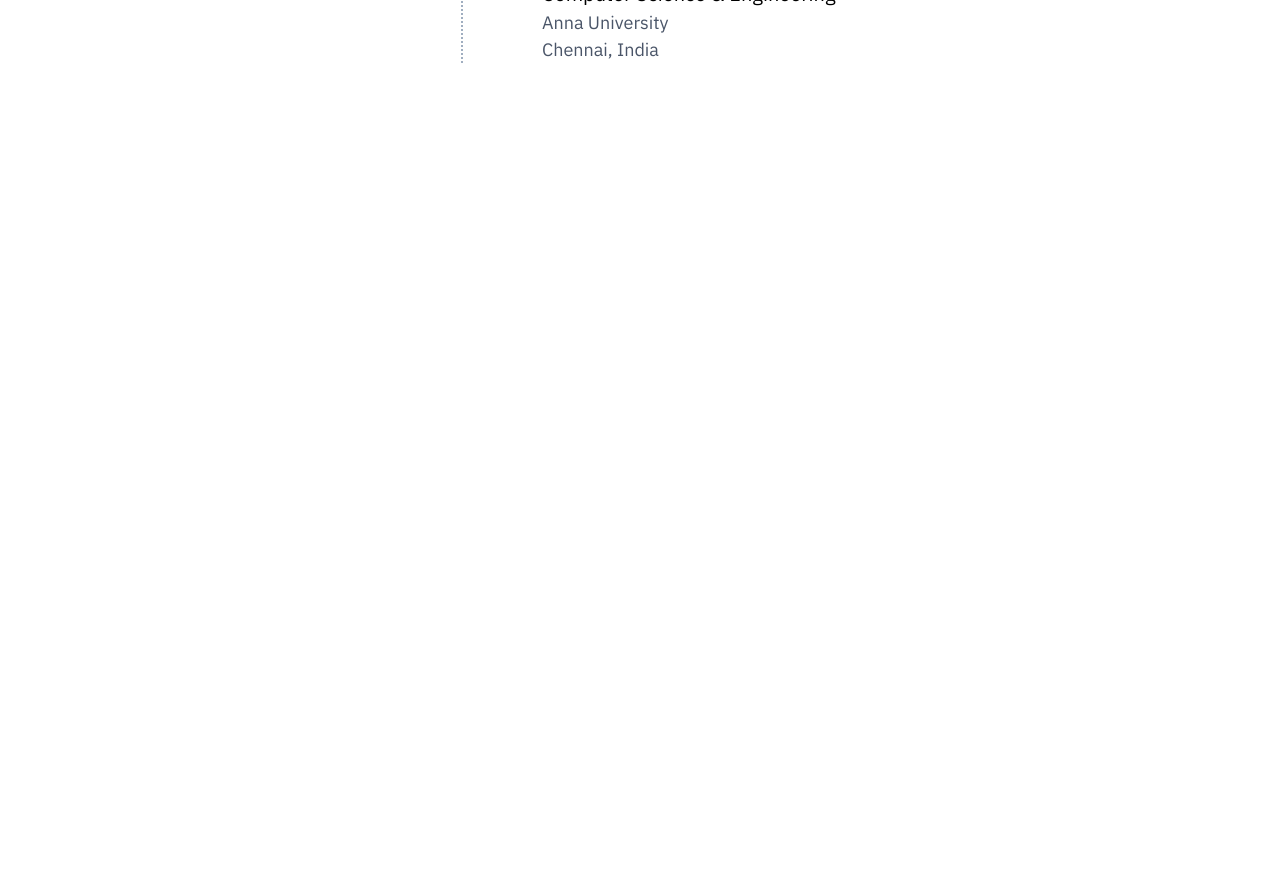
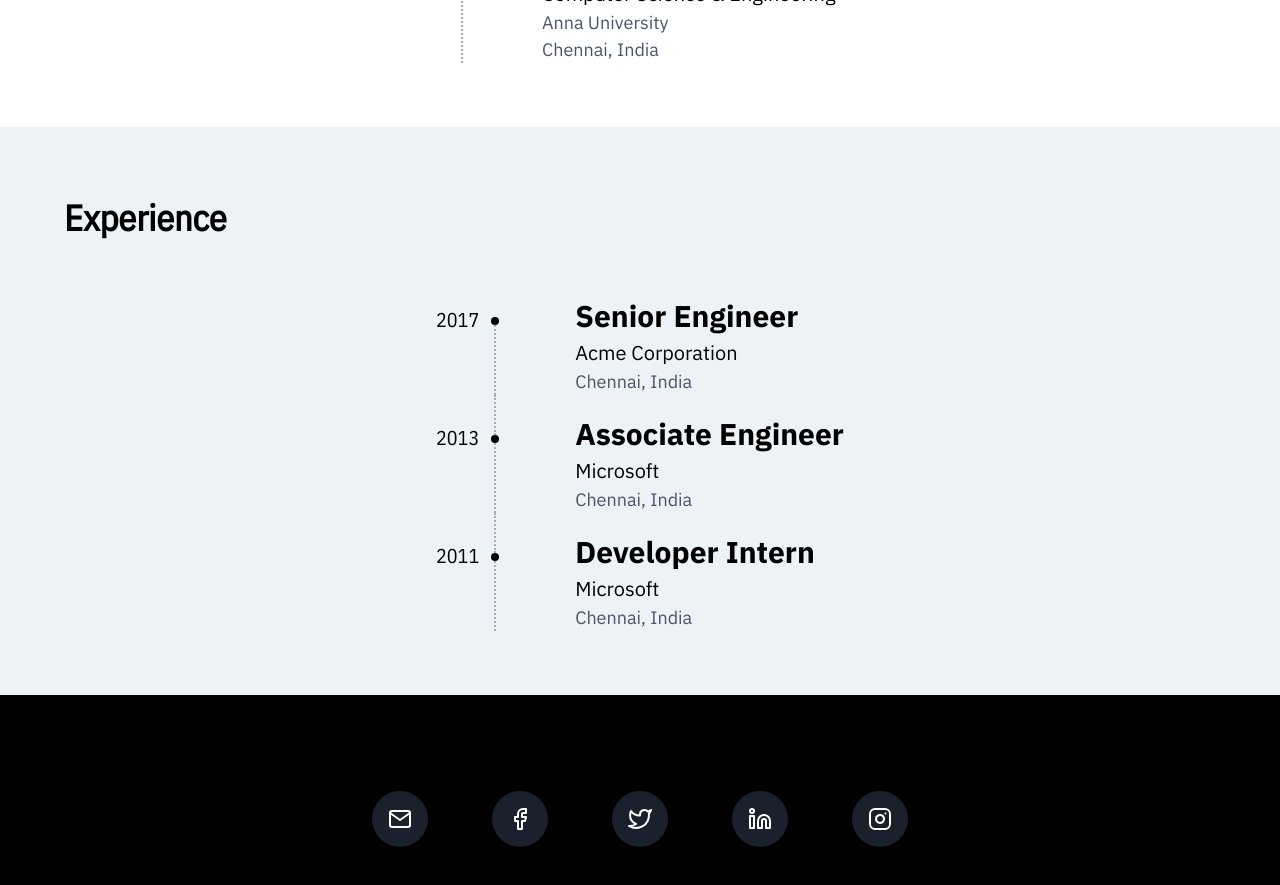
Before and after one commit to fareez-ahamed/profile-next, a Next.js app: page / in a window 1280 px wide. Shown: the part 2240-3125 px from the top of the page. Before the commit the page ends 2367 px from the top, so only its background shows below. Built offline with nearby package versions, Linux system fonts and the light colour scheme.

Commit message:
Added experience and social

```diff
--- /dev/null
+++ b/components/Experience.tsx
@@ -0,0 +1,51 @@
+import data from "../data/data.json";
+import React from "react";
+
+const Experience: React.FC<{}> = props => (
+  <section className="bg-gray-200">
+    <div className="container mx-auto md:p-16 p-8 flex flex-col">
+      <p className="font-condensed font-bold text-4xl mb-8">Experience</p>
+      <div
+        className="max-w-lg"
+        style={{
+          display: "grid",
+          gridTemplateColumns: "auto 1fr",
+          gridTemplateRows: "auto",
+          gridColumnGap: "2rem",
+          justifyContent: "center",
+          alignSelf: "center"
+        }}
+      >
+        {data.experience.map((edu, i) => (
+          <React.Fragment>
+            <div className="flex">
+              <p
+                className="font-condensed font-medium text-xl"
+                style={{ marginTop: "1.75rem" }}
+              >
+                {edu.joining_year}
+              </p>
+              <div className="flex flex-col px-3 items-center justify-stretch">
+                <div
+                  className={
+                    i === 0 ? "" : `border-r-2 border-dotted border-gray-500`
+                  }
+                  style={{ height: "2.5rem" }}
+                ></div>
+                <div className="h-2 w-2 rounded-lg bg-black"></div>
+                <div className="border-r-2 border-dotted border-gray-500 flex-grow"></div>
+              </div>
+            </div>
+            <div className="flex flex-col pt-4 md:ml-8">
+              <p className="font-sans font-semibold text-3xl">{edu.title}</p>
+              <p className="font-sans text-xl">{edu.company}</p>
+              <p className="font-sans text-gray-700 text-lg">{edu.location}</p>
+            </div>
+          </React.Fragment>
+        ))}
+      </div>
+    </div>
+  </section>
+);
+
+export default Experience;
--- /dev/null
+++ b/components/Social.tsx
@@ -0,0 +1,39 @@
+import * as Icon from "react-feather";
+import data from "../data/data.json";
+
+const Button: React.FC<{ href: string }> = props => (
+  <a
+    className="rounded-full bg-gray-900 flex items-center justify-center md:m-8 m-2 p-4 hover:bg-gray-300 hover:text-black"
+    style={{
+      transition: "all 200ms",
+      transitionTimingFunction: "linear"
+    }}
+    href={props.href}
+  >
+    {props.children}
+  </a>
+);
+
+const Social: React.FC<{}> = props => (
+  <section className="bg-black text-white">
+    <div className="container mx-auto md:p-16 p-8 flex flex-wrap justify-center">
+      <Button href={data.social.email}>
+        <Icon.Mail />
+      </Button>
+      <Button href={data.social.facebook}>
+        <Icon.Facebook />
+      </Button>
+      <Button href={data.social.twitter}>
+        <Icon.Twitter />
+      </Button>
+      <Button href={data.social.linkedIn}>
+        <Icon.Linkedin />
+      </Button>
+      <Button href={data.social.instagram}>
+        <Icon.Instagram />
+      </Button>
+    </div>
+  </section>
+);
+
+export default Social;
--- a/data/data.json
+++ b/data/data.json
@@ -56,5 +56,32 @@
             "location": "Chennai, India",
             "graduated_year": 2009
         }
-    ]
+    ],
+    "experience": [
+        {
+            "title": "Senior Engineer",
+            "company": "Acme Corporation",
+            "location": "Chennai, India",
+            "joining_year": 2017
+        },
+        {
+            "title": "Associate Engineer",
+            "company": "Microsoft",
+            "location": "Chennai, India",
+            "joining_year": 2013
+        },
+        {
+            "title": "Developer Intern",
+            "company": "Microsoft",
+            "location": "Chennai, India",
+            "joining_year": 2011
+        }
+    ],
+    "social": {
+        "facebook": "url",
+        "twitter": "url",
+        "linkedIn": "url",
+        "instagram": "url",
+        "email": "email@domain.com"
+    }
 }
--- a/pages/index.tsx
+++ b/pages/index.tsx
@@ -6,6 +6,8 @@ import StatNumber from "../components/StatNumber";
 import Statistics from "../components/Statistics";
 import Skills from "../components/Skills";
 import Education from "../components/Education";
+import Experience from "../components/Experience";
+import Social from "../components/Social";
 
 const Home: React.FC<{}> = props => (
   <div>
@@ -20,6 +22,8 @@ const Home: React.FC<{}> = props => (
     <Statistics />
     <Skills />
     <Education />
+    <Experience />
+    <Social />
   </div>
 );
 
```
